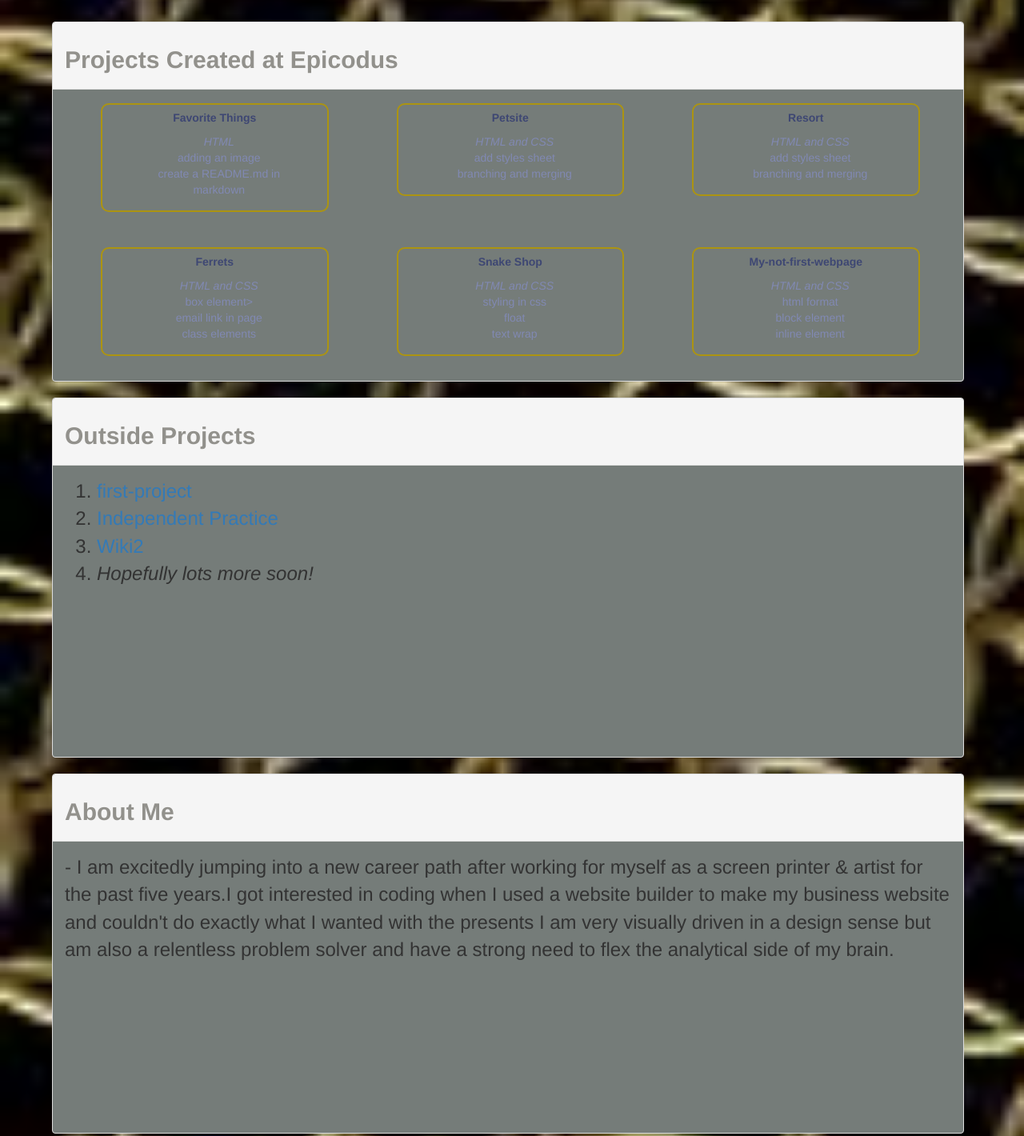
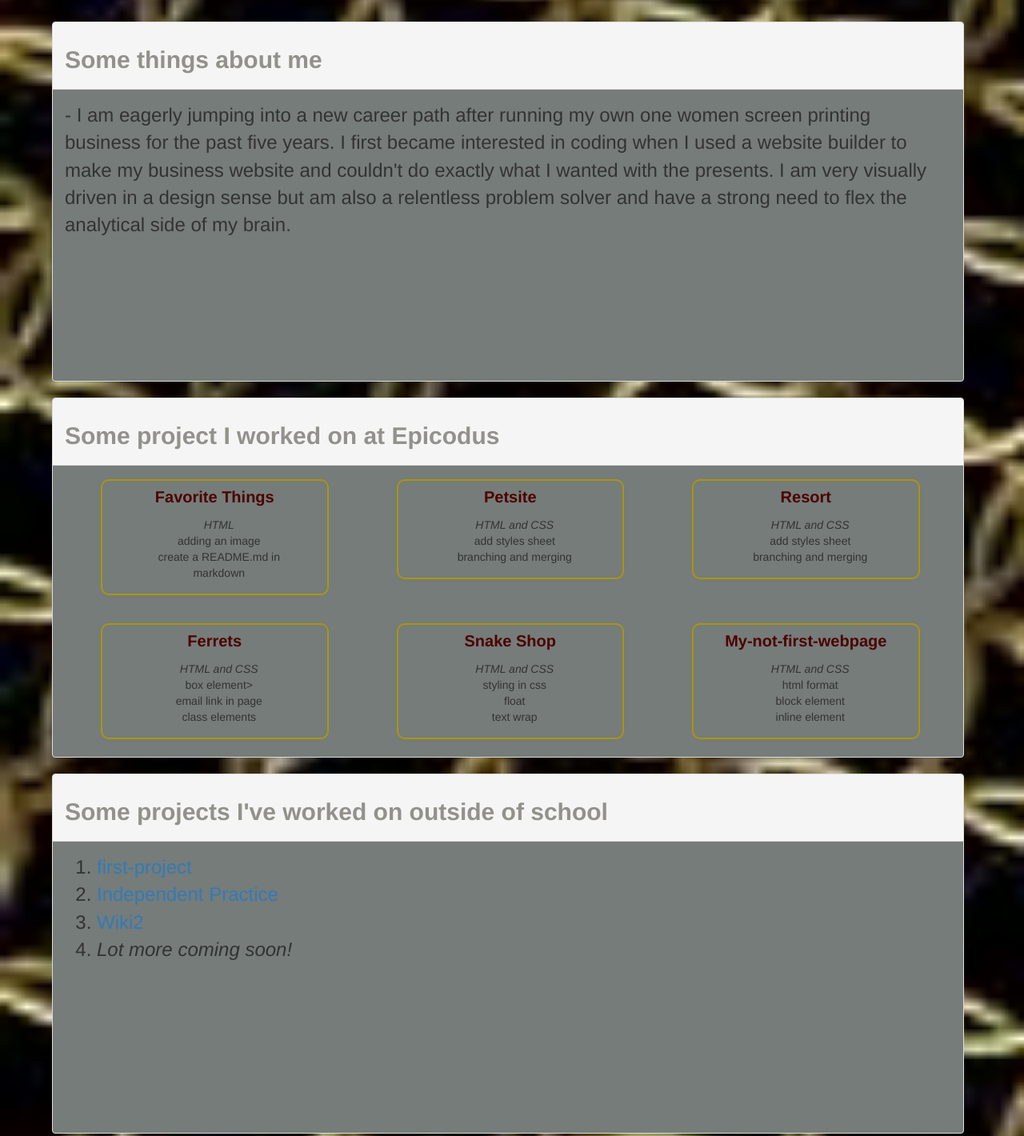
Before and after one commit to meganschultepdx/Portfolio, a plain HTML site: page index.html in a window 1280 px wide. Shown: the part 255-1675 px from the top of the page at 80% size. Drawn offline with Linux system fonts and the light colour scheme.

Commit message:
move about me panel to the top, change a content a little bit

```diff
--- a/css/styles.css
+++ b/css/styles.css
@@ -35,7 +35,7 @@ h2 {
 }
 
 h3  {
-  color: #5D5C55;
+  color: #4d0000;
   padding-left: 100px;
   font-size: 80px;
   float: right;
@@ -55,12 +55,13 @@ h3  {
 
 .special {
   font-weight: bold;
-  color: #3E4773;
+  color: #4d0000;
+  font-size: 20px;
 }
 
 .projects {
   align: center;
-  color: #8189B3;
+  /* color: darkgrey; */
   list-style-type: none;
   padding-right: 29px;
 }
--- a/index.html
+++ b/index.html
@@ -21,7 +21,17 @@
       <!-- this is the first panel -->
       <div class="panel panel-default">
         <div class="panel-heading">
-          <h2><strong>Projects Created at Epicodus</strong></h2>
+          <h2><strong>Some things about me</strong></h2>
+        </div>
+        <div class="panel-body">
+          <p class="chunk">-   I am eagerly jumping into a new career path after running my own one women screen printing business for the past five years. I first became interested in coding when I used a website builder to make my business website and couldn't do exactly what I wanted with the presents. I am very visually driven in a design sense but am also a relentless problem solver and have a strong need to flex the analytical side of my brain.</p>
+        </div>
+      </div>
+
+      <!-- second panel -->
+      <div class="panel panel-default">
+        <div class="panel-heading">
+          <h2><strong>Some project I worked on at Epicodus</strong></h2>
         </div>
         <div class="panel-body">
           <!-- first row -->
@@ -88,28 +98,18 @@
         </div>
       </div>
 
-      <!-- second panel -->
+      <!-- third panel -->
       <div class="panel panel-default">
         <div class="panel-heading">
-          <h2><strong>Outside Projects</strong></h2>
+          <h2><strong>Some projects I've worked on outside of school</strong></h2>
         </div>
         <div class="panel-body">
           <ol>
             <li><a href="https://github.com/meganschultepdx/first-project.git">first-project</a></li>
             <li><a href="https://github.com/meganschultepdx/independentpractice.git">Independent Practice</a></li>
             <li><a href="https://github.com/meganschultepdx/wiki2.git">Wiki2</a></li>
-            <li><em>Hopefully lots more soon!</em></li>
+            <li><em>Lot more coming soon!</em></li>
           </ol>
-        </div>
-      </div>
-
-      <!-- third panel -->
-      <div class="panel panel-default">
-        <div class="panel-heading">
-          <h2><strong>About Me</strong></h2>
-        </div>
-        <div class="panel-body">
-          <p class="chunk">-   I am excitedly jumping into a new career path after working for myself as a screen printer & artist for the past five years.I got interested in coding when I used a website builder to make my business website and couldn't do exactly what I wanted with the presents I am very visually driven in a design sense but am also a relentless problem solver and have a strong need to flex the analytical side of my brain.</p>
         </div>
       </div>
 
```
